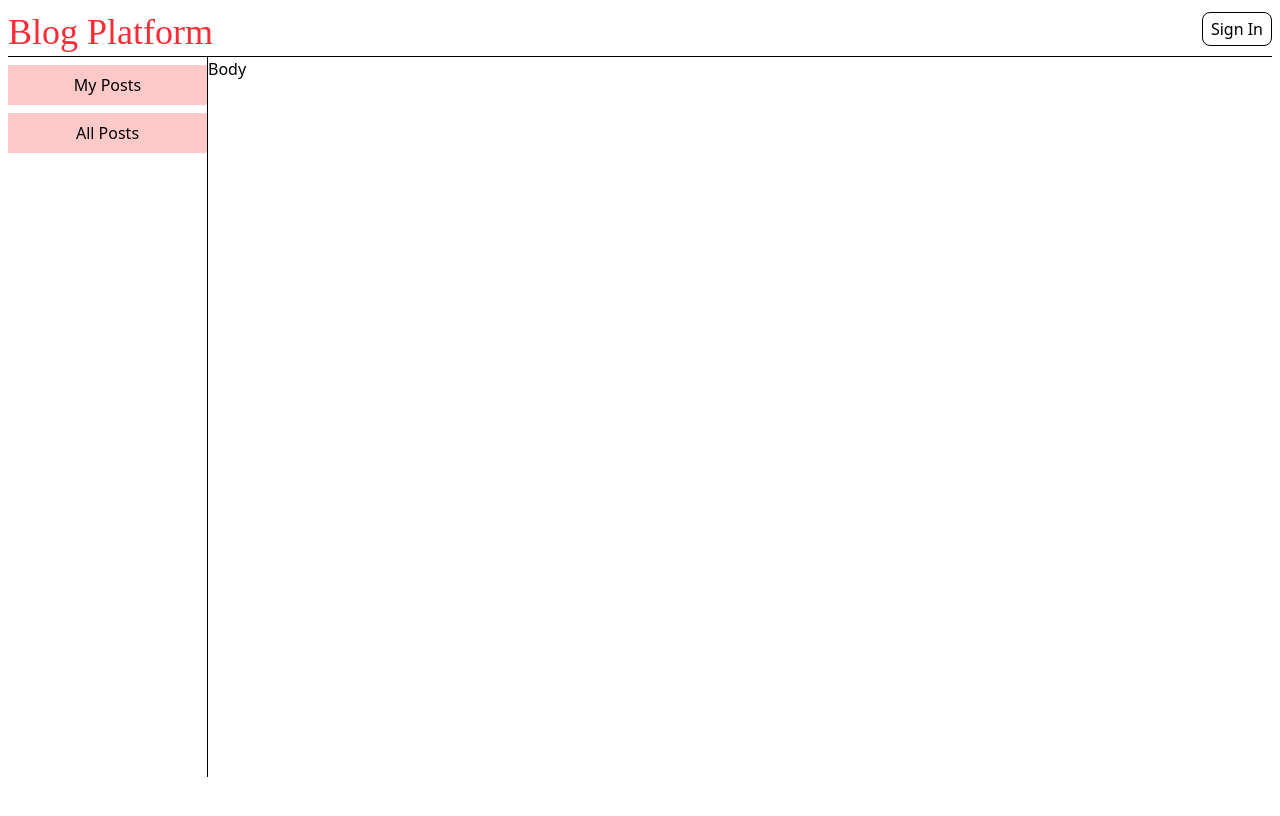
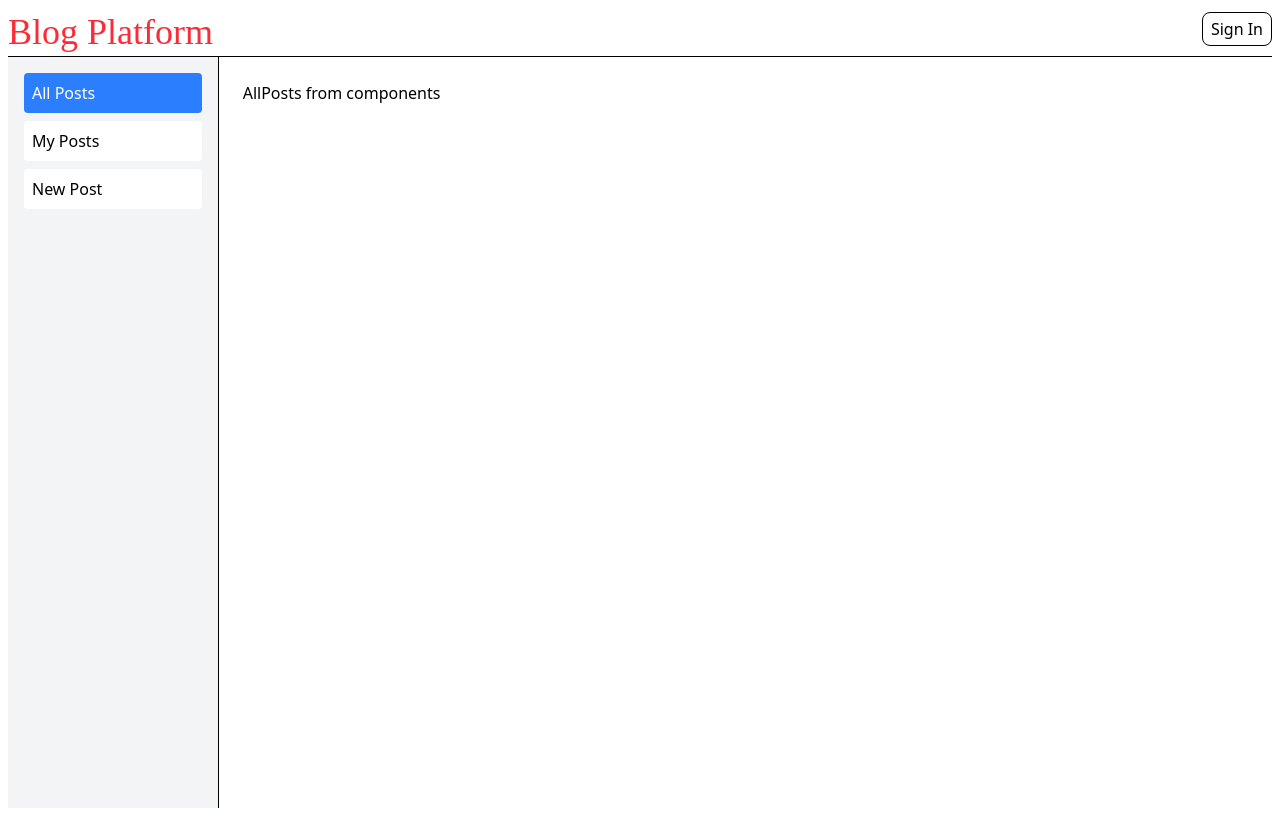
Before and after one commit to devendra-9/blogposts, a Next.js app: page / in a window 1280 px wide. Built offline with nearby package versions, Linux system fonts and the light colour scheme.

Commit message:
few more forms

```diff
--- /dev/null
+++ b/app/dashboard/body/allPosts/page.jsx
@@ -0,0 +1,9 @@
+import React from 'react'
+
+const AllPosts = () => {
+  return (
+    <div>AllPosts from components</div>
+  )
+}
+
+export default AllPosts
--- /dev/null
+++ b/app/dashboard/body/createNew/page.jsx
@@ -0,0 +1,124 @@
+'use client'
+
+import React, { useState } from 'react';
+import { useRouter } from 'next/navigation';
+
+const CreatePost = () => {
+  const [title, setTitle] = useState('');
+  const [author, setAuthor] = useState('');
+  const [coverImage, setCoverImage] = useState('');
+  const [body, setBody] = useState('');
+  const [error, setError] = useState('');
+  const router = useRouter();
+
+  const isValidImageUrl = (url) => {
+    try {
+      const valid = new URL(url);
+      return /\.(jpeg|jpg|gif|png|webp|svg)$/.test(valid.pathname);
+    } catch (_) {
+      return false;
+    }
+  };
+
+  // const handleSubmit = async (e: React.FormEvent) => {
+  //   e.preventDefault();
+
+  //   // Basic validations
+  //   if (!title || !author || !coverImage || !body) {
+  //     setError('All fields are required.');
+  //     return;
+  //   }
+
+  //   if (!isValidImageUrl(coverImage)) {
+  //     setError('Please provide a valid image URL (jpg, png, etc.)');
+  //     return;
+  //   }
+
+  //   // Clear previous error
+  //   setError('');
+
+  //   const newPost = {
+  //     title,
+  //     author,
+  //     coverImage,
+  //     body,
+  //     createdAt: new Date().toISOString(),
+  //   };
+
+  //   try {
+  //     const res = await fetch('/api/posts', {
+  //       method: 'POST',
+  //       headers: {
+  //         'Content-Type': 'application/json',
+  //       },
+  //       body: JSON.stringify(newPost),
+  //     });
+
+  //     if (res.ok) {
+  //       // Redirect or show success
+  //       router.push('/');
+  //     } else {
+  //       const data = await res.json();
+  //       setError(data?.message || 'Failed to create post');
+  //     }
+  //   } catch (err) {
+  //     setError('An error occurred while submitting the post.');
+  //     console.error(err);
+  //   }
+  // };
+
+  return (
+    <div className="p-6 max-w-2xl mx-auto">
+      <h1 className="text-2xl font-bold mb-4">Create New Post</h1>
+
+      {error && (
+        <div className="bg-red-100 text-red-700 p-2 rounded mb-4">
+          {error}
+        </div>
+      )}
+
+      <form  className="space-y-4">
+        <input
+          type="text"
+          placeholder="Title"
+          value={title}
+          onChange={(e) => setTitle(e.target.value)}
+          className="w-full border p-2 rounded"
+          required
+        />
+        {/* <input
+          type="text"
+          placeholder="Author Name"
+          value={author}
+          onChange={(e) => setAuthor(e.target.value)}
+          className="w-full border p-2 rounded"
+          required
+        /> */}
+        <input
+          type="url"
+          placeholder="Cover Image URL"
+          value={coverImage}
+          onChange={(e) => setCoverImage(e.target.value)}
+          className="w-full border p-2 rounded"
+          required
+        />
+        <textarea
+          placeholder="Write your post here. You can use {{block ...}} tags."
+          value={body}
+          onChange={(e) => setBody(e.target.value)}
+          className="w-full border p-2 rounded h-60"
+          required
+        />
+
+        <button
+          type="submit"
+          className="bg-blue-600 text-white px-4 py-2 rounded hover:bg-blue-700"
+        >
+          Create Post
+        </button>
+      </form>
+    </div>
+  );
+};
+
+export default CreatePost;
--- /dev/null
+++ b/app/dashboard/body/myPost/page.jsx
@@ -0,0 +1,9 @@
+import React from 'react'
+
+const MyPosts = () => {
+  return (
+    <div>MyPosts from components</div>
+  )
+}
+
+export default MyPosts
--- a/app/dashboard/page.js
+++ b/app/dashboard/page.js
@@ -1,31 +1,57 @@
+'use client'
+
 import React, { useState } from "react";
-import { useRouter } from "next/navigation";
 import Header from "./header/page";
-import Sidebar from "./sidebar/page";
-import Body from "./body/page";
+import All_Posts from "./body/allPosts/page";
+import My_Posts from "./body/myPost/page";
+import CreateNewPost from "./body/createNew/page";
+
 const Dashboard = () => {
-  const [option, setoptios] = useState("");
-  const router = useRouter();
-  const handleTabs = (value) => {
-    if (value === "my_posts") {
-      console.log("hello:::");
-    }
+  const [activeTab, setActiveTab] = useState("All_Posts");
+
+  const rendergroup = {
+    All_Posts: All_Posts,
+    My_Posts: My_Posts,
+    CreateNewPost: CreateNewPost
   };
+
+  const options = [
+    { name: "All Posts", identifier: "All_Posts" },
+    { name: "My Posts", identifier: "My_Posts" },
+    { name: "New Post", identifier: "CreateNewPost" },
+  ];
+
+  const ActiveComponent = rendergroup[activeTab];
+
   return (
-    <div className="w-full h-full flex flex-col">
-      <div>
-        <Header />
-      </div>
+    <div className="w-full h-screen flex flex-col">
+      <Header />
       <hr />
-      <div className="w-full h-180 flex">
-        <div className="w-50 border-r">
-          <Sidebar
-          handleTabs = {handleTabs}
-          />
-        </div>
-        <div>
-          <Body />
-        </div>
+      <div className="flex flex-1">
+        {/* Sidebar */}
+        <aside className="w-1/6 border-r p-4 bg-gray-100">
+          <ul className="space-y-2">
+            {options.map((item) => (
+              <li key={item.identifier}>
+                <button
+                  onClick={() => setActiveTab(item.identifier)}
+                  className={`w-full text-left p-2 rounded ${
+                    activeTab === item.identifier
+                      ? 'bg-blue-500 text-white'
+                      : 'bg-white hover:bg-gray-200'
+                  }`}
+                >
+                  {item.name}
+                </button>
+              </li>
+            ))}
+          </ul>
+        </aside>
+
+        {/* Body Content */}
+        <main className="w-3/4 p-6">
+          {ActiveComponent ? <ActiveComponent /> : null}
+        </main>
       </div>
     </div>
   );
--- a/package.json
+++ b/package.json
@@ -26,8 +26,11 @@
     "react-dom": "^19.1.0"
   },
   "devDependencies": {
+    "@types/node": "24.0.3",
+    "@types/react": "19.1.8",
     "autoprefixer": "^10.4.21",
     "postcss": "^8.5.6",
-    "tailwindcss": "^4.1.10"
+    "tailwindcss": "^4.1.10",
+    "typescript": "5.8.3"
   }
 }
```
Also changed, not shown: tsconfig.json (added, +35 -0 lines), next-env.d.ts (added), 1 other file (tests, documents, lock files or other folders).
